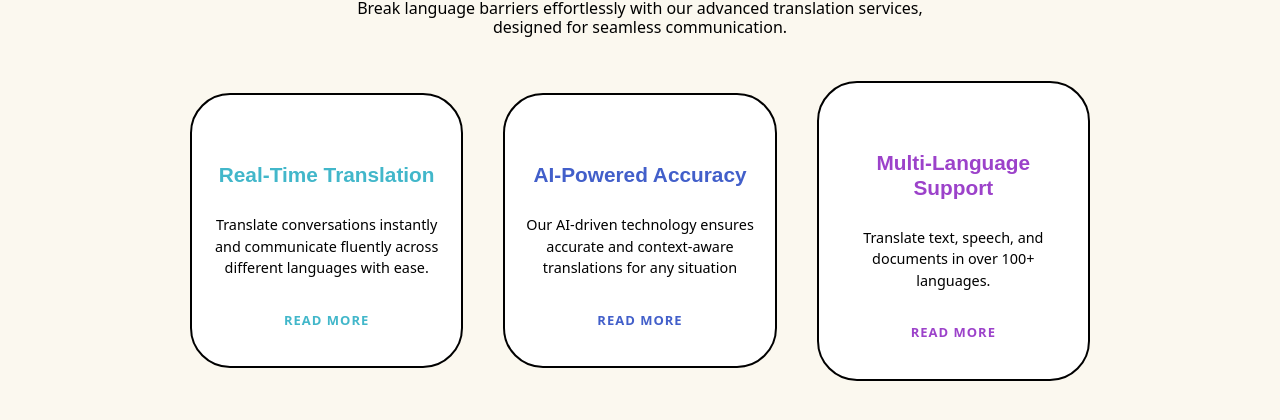
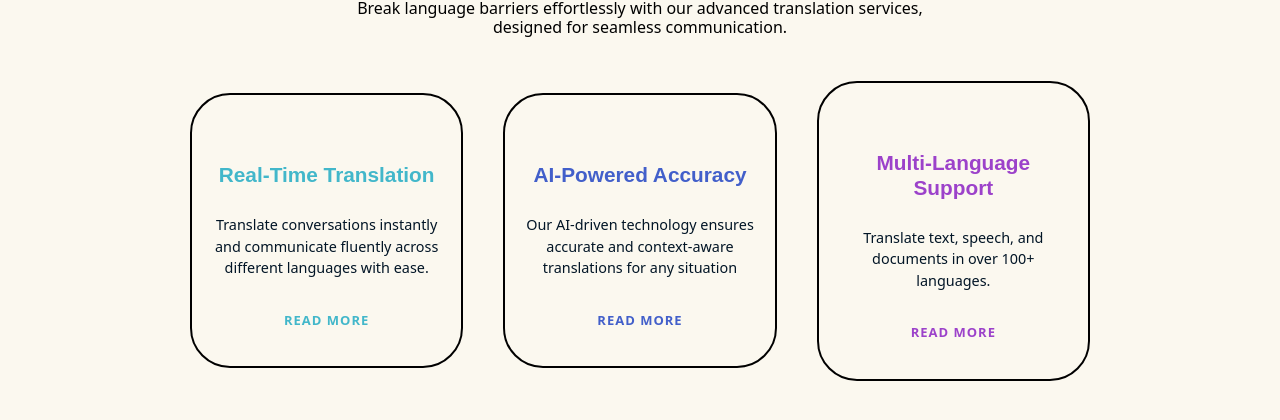
Before and after one commit to dinesh4343/trantigram, a React (Create React App) app: page / in a window 1280 px wide. Shown: the part 330-750 px from the top of the page. Built offline with nearby package versions, Linux system fonts and the light colour scheme.

Commit message:
Remove favicon and update theme colors in CSS and ThemeToggle component

```diff
--- a/public/index.html
+++ b/public/index.html
@@ -2,7 +2,7 @@
 <html lang="en">
   <head>
     <meta charset="utf-8" />
-    <link rel="icon" href="%PUBLIC_URL%/favicon.ico" />
+    <link rel="icon" href="favi.png" />
     <meta name="viewport" content="width=device-width, initial-scale=1" />
     <meta name="theme-color" content="#000000" />
     <meta
--- a/src/Css/Features.css
+++ b/src/Css/Features.css
@@ -8,8 +8,14 @@
   letter-spacing: 1px;
 }
 
+
+.light-theme .Features p {
+  color: #021526;
+}
+
+
+
 .Features p {
-color: #000;
   font-size: 0.9rem;
   margin: 1rem 0;
   line-height: 1.5;
@@ -18,6 +24,8 @@ color: #000;
 .Features h6{
     font-weight: lighter;
 }
+
+
 
 .section-feature {
   max-width: 1000px;
@@ -58,6 +66,13 @@ color: #000;
   -webkit-box-align: center;
   align-items: center;
 }
+
+
+.light-theme .service {
+  color: #021526;
+}
+
+
 
 .service {
   background: #fff;
--- a/src/ThemeToggle.js
+++ b/src/ThemeToggle.js
@@ -13,7 +13,22 @@ const ThemeToggle = () => {
     const navElements = document.querySelectorAll('.nav');
     navElements.forEach(element => {
       element.style.color = theme === 'light' ? '#021526' : '#FBF8EF';
+
+      const featuresParagraphs = document.querySelectorAll('.Features p');
+      featuresParagraphs.forEach(element => {
+        element.style.color = theme === 'light' ? '#021526' : '#FBF8EF';
+      });
+
+      const services = document.querySelectorAll('.service');
+      services.forEach(element => {
+        element.style.backgroundColor = theme === 'light' ? '#FBF8EF' : '#021526';
+      });
     });
+
+
+
+
+
 
   }, [theme]);
 
--- a/src/index.js
+++ b/src/index.js
@@ -2,7 +2,6 @@ import React from 'react';
 import ReactDOM from 'react-dom/client';
 import './index.css';
 import App from './App';
-import Header from './Header';
 import reportWebVitals from './reportWebVitals';
 
 const root = ReactDOM.createRoot(document.getElementById('root'));
```
Also changed, not shown: public/favi.png (added), 1 other file (tests, documents, lock files or other folders).
